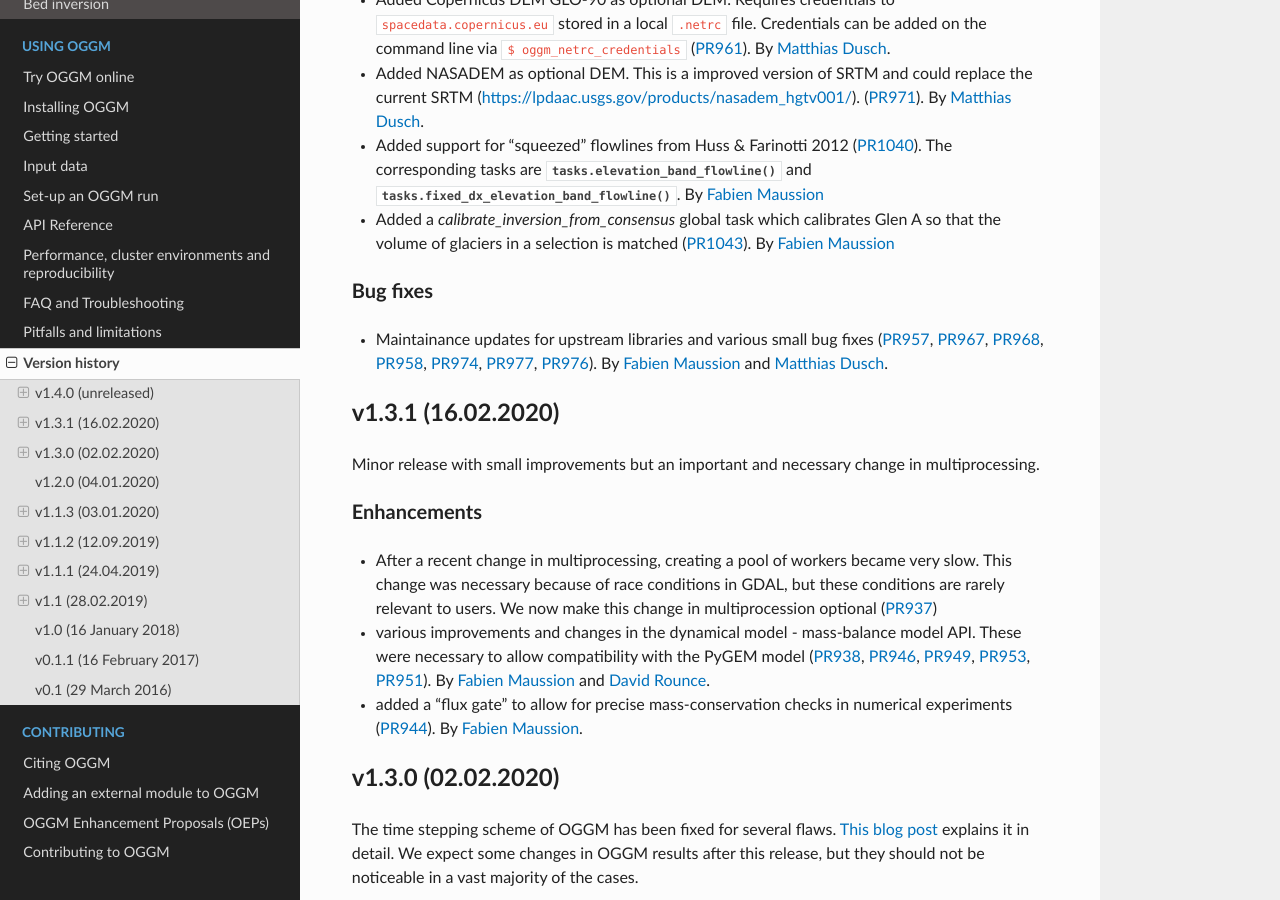
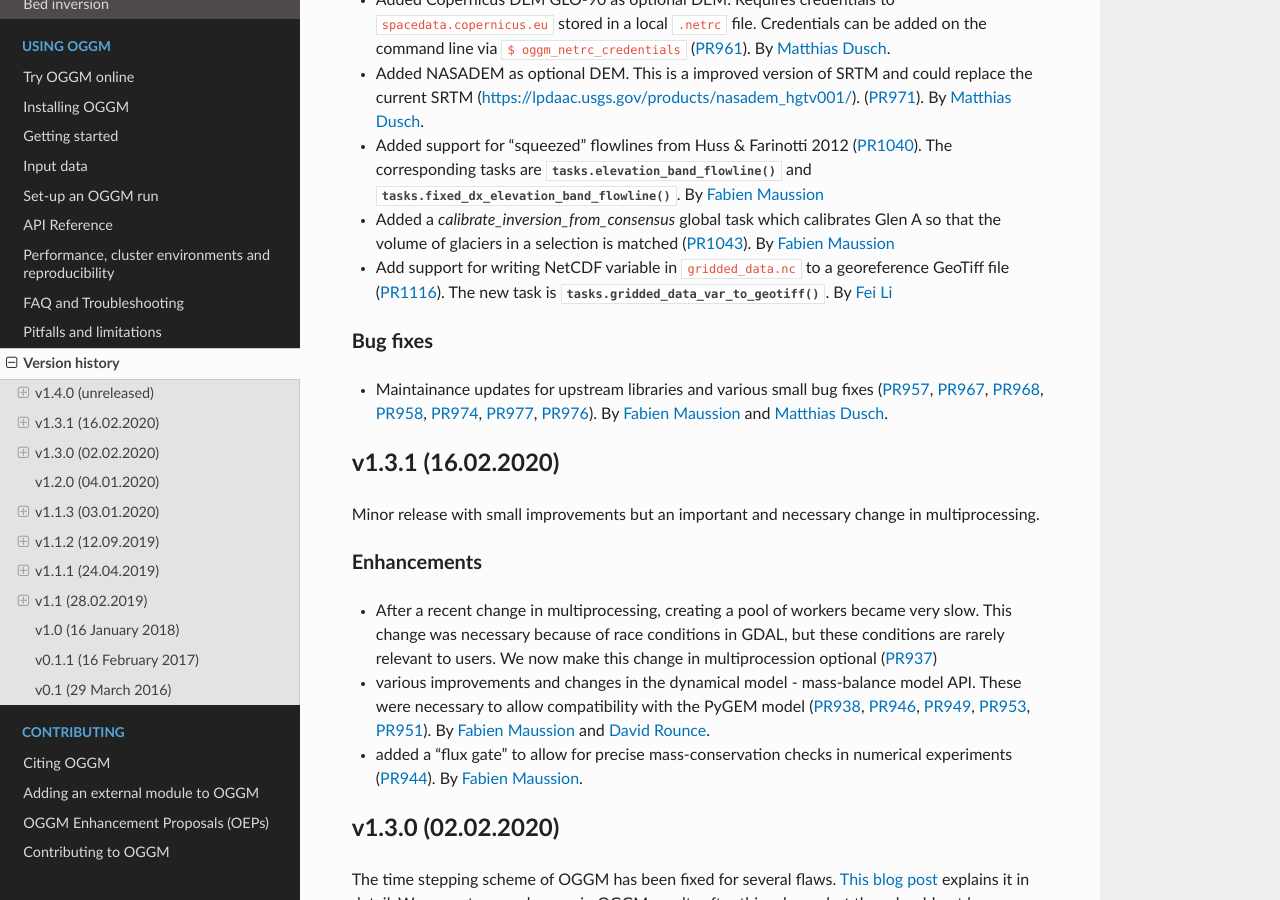
Before and after one commit to OGGM/oggm, a Sphinx documentation site: the page built from docs/whats-new.rst, in a window 1280 px wide and 900 px high, scrolled down 1134 px. Built offline with Sphinx 7.4.7 and the Read the Docs theme 2.0.0, drawn with Linux system fonts in a browser that asks for light colours; the version number could not be read and is left out.

Commit message:
Update whats-new.rst
Add gridded_data_var_to_geotiff task to "Enhancements"

```diff
--- a/docs/whats-new.rst
+++ b/docs/whats-new.rst
@@ -85,6 +85,10 @@ Enhancements
   calibrates Glen A so that the volume of glaciers in a selection is
   matched (:pull:`1043`).
   By `Fabien Maussion <https://github.com/fmaussion>`_
+- Add support for writing NetCDF variable in ``gridded_data.nc`` to a georeference
+  GeoTiff file (:pull:`1116`). The new task is
+  :py:func:`tasks.gridded_data_var_to_geotiff`.
+  By `Fei Li <https://github.com/Keeptg>`_
 
 
 Bug fixes
```
